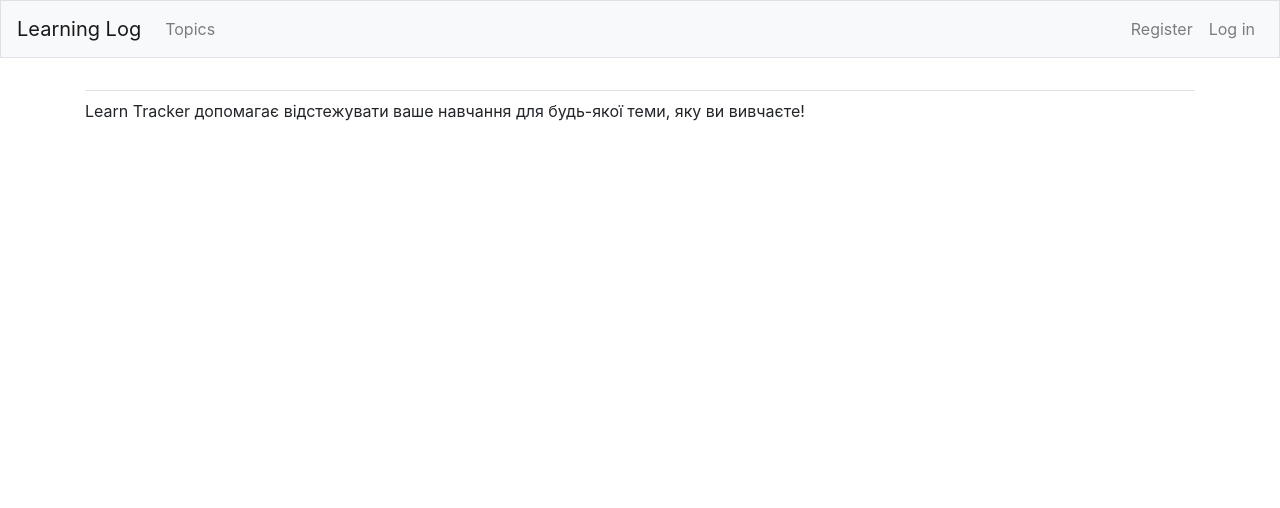
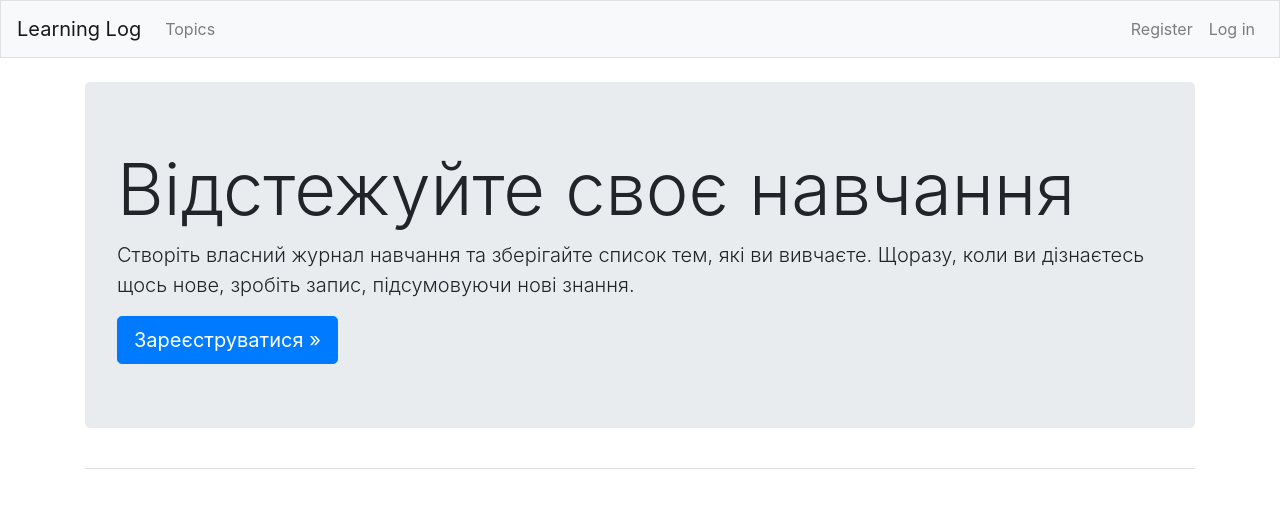
Before and after one commit to machinatororis/learnTracker, a Django app: page / in a window 1280 px wide. Shown: the top 508 px of the page. Run offline with Django 5.2, Linux system fonts and the light colour scheme; some libraries are stand-ins or nearby versions.

Commit message:
edit: index.html, view

```diff
--- a/learn_trackers/templates/learn_trackers/index.html
+++ b/learn_trackers/templates/learn_trackers/index.html
@@ -7,8 +7,14 @@
 <body>
     {% extends "learn_trackers/base.html"%}
 
-    {% block content %}
-    <p>Learn Tracker допомагає відстежувати ваше навчання для будь-якої теми, яку ви вивчаєте!</p>
-    {% endblock content %}
+    {% block page_header %}
+        <div class='jumbotron'>
+        <h1 class="display-3">Відстежуйте своє навчання</h1>
+        <p class="lead">Створіть власний журнал навчання та зберігайте список
+                  тем, які ви вивчаєте. Щоразу, коли ви дізнаєтесь щось нове, зробіть запис, підсумовуючи нові знання.</p>
+        <a class="btn btn-lg btn-primary" href="{% url 'users:register' %}"
+                  role="button">Зареєструватися &raquo;</a>
+        </div>
+    {% endblock page_header %}
 </body>
 </html>
```
